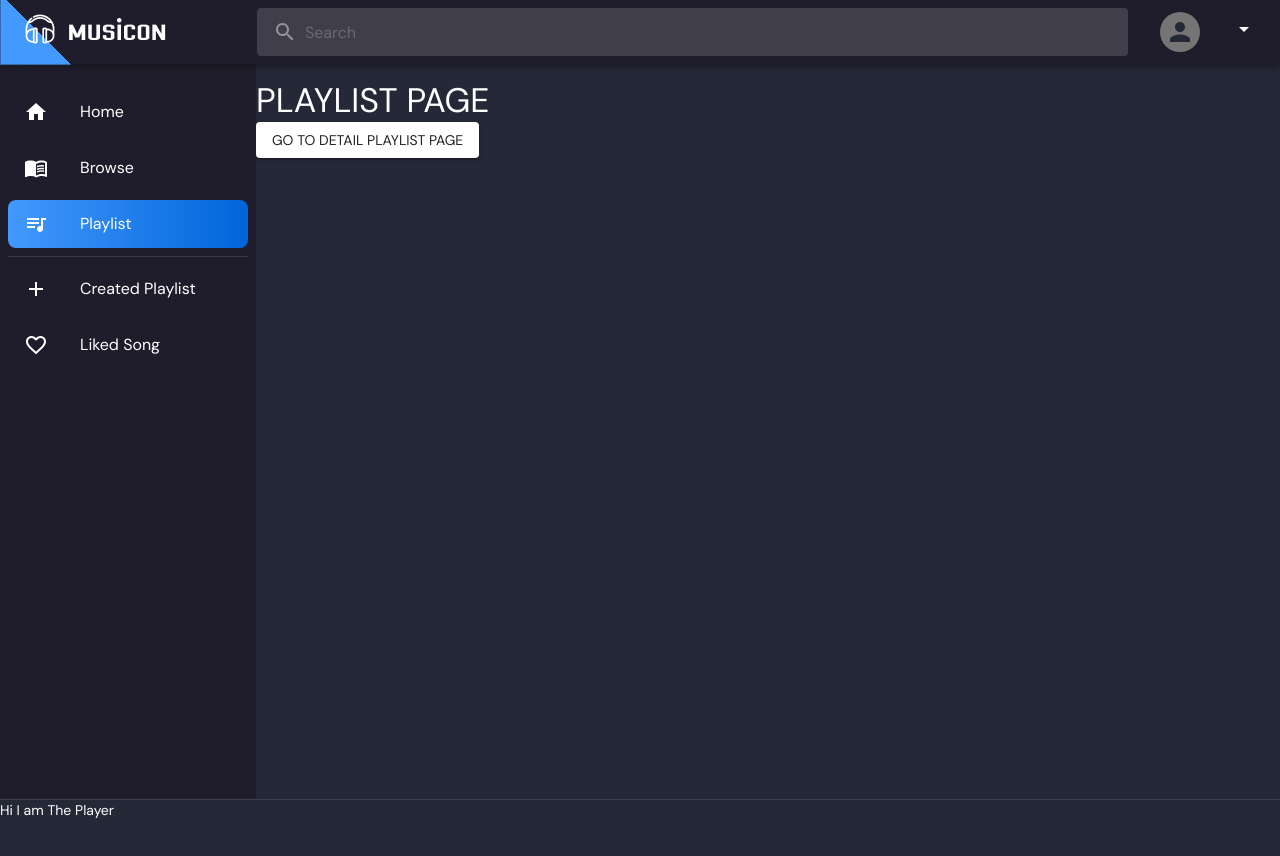
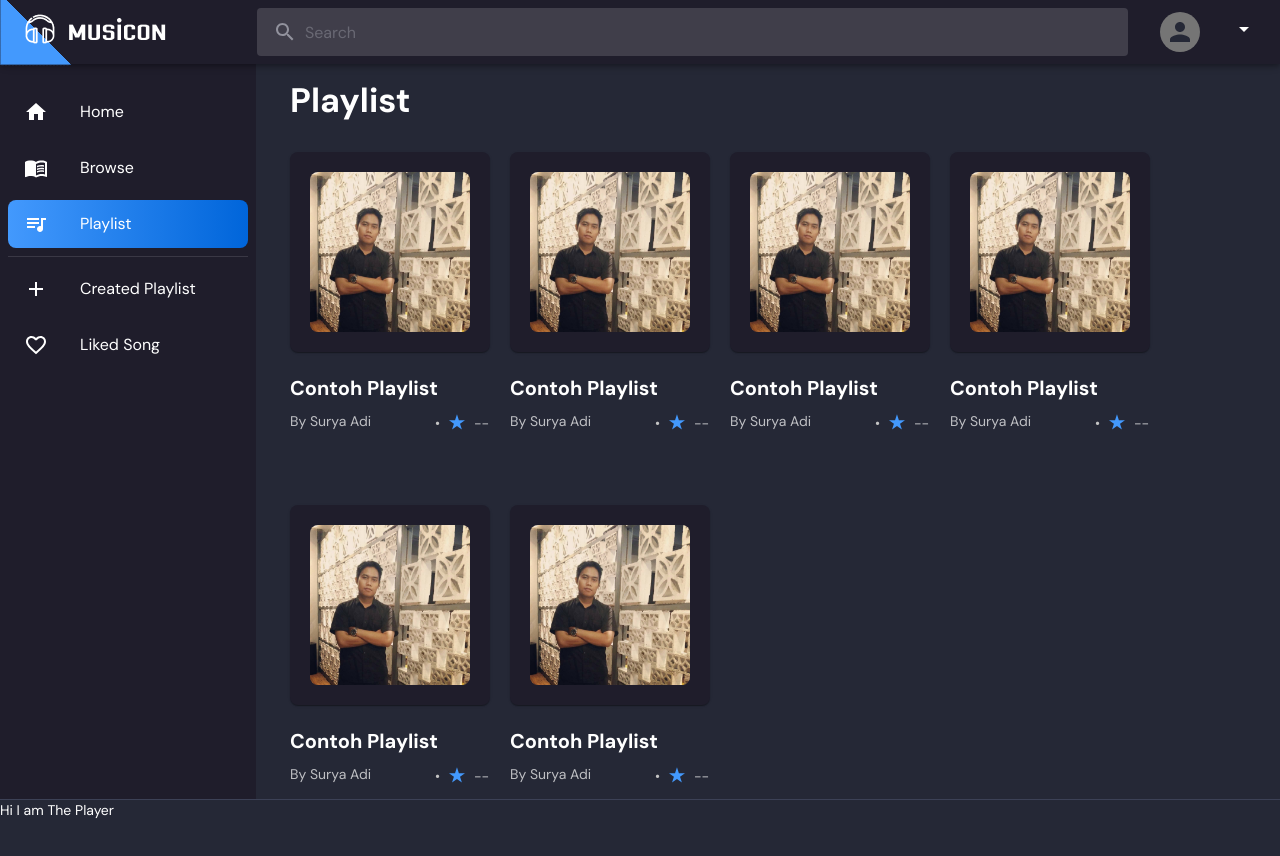
Before and after one commit to nickfreddy/Frontend-Musicon, a React (Create React App) app: page /user/playlist in a window 1280 px wide. Shown: the top 856 px of the page. Before the commit the page ends 800 px from the top, so only its background shows below. Built offline with nearby package versions, Linux system fonts and the light colour scheme.

Commit message:
playlist page design

```diff
--- a/src/pages/browsePage/browsePageComponent/BrowseAlbums.jsx
+++ b/src/pages/browsePage/browsePageComponent/BrowseAlbums.jsx
@@ -1,20 +1,20 @@
-import React, { useState, useEffect } from 'react'
-import { makeStyles, Typography } from '@material-ui/core'
-import { musiconAPI } from '../../../redux/Api/setupAPI'
+import React, { useState, useEffect } from "react";
+import { makeStyles, Typography } from "@material-ui/core";
+import { musiconAPI } from "../../../redux/Api/setupAPI";
+import ArtistCard from "../../../components/artistCard/ArtistCard";
 
-const useStyles = makeStyles(theme => ({
+const useStyles = makeStyles((theme) => ({
   root: {
-    width: '70vh',
-    height: '30em',
-    background: 'gray'
-  }
-}))
+    marginTop: theme.spacing(2),
+    marginBottom: theme.spacing(3),
+  },
+}));
 
 const BrowseAlbums = ({ pattern }) => {
   const [result, setResult] = useState({
     data: [],
     error: false,
-    errorMessage: ''
+    errorMessage: "",
   });
   const [loading, setLoading] = useState(false);
   const classes = useStyles();
@@ -23,64 +23,71 @@ const BrowseAlbums = ({ pattern }) => {
     setResult({
       data: [],
       error: false,
-      errorMessage: ''
+      errorMessage: "",
     });
-    setLoading(false)
-  }
+    setLoading(false);
+  };
 
   const getSongByTitle = async (pattern) => {
     try {
       setLoading(true);
-      const token = localStorage.getItem('token');
-      const response = await musiconAPI.get(`/albums/search?page=1&limit=10&title=${pattern}`, {
-        headers: {
-          "Authorization": token
+      const token = localStorage.getItem("token");
+      const response = await musiconAPI.get(
+        `/albums/search?page=1&limit=10&title=${pattern}`,
+        {
+          headers: {
+            Authorization: token,
+          },
         }
-      });
+      );
       if (response.data.album) {
-        setResult(state => ({
+        setResult((state) => ({
           ...state,
           data: [...response.data.album],
           error: false,
-          errorMessage: ''
+          errorMessage: "",
         }));
         setLoading(false);
       } else {
-        console.log('ERROR SETTING DATA TO STATE')
+        console.log("ERROR SETTING DATA TO STATE");
         setResult({
           data: [],
           error: false,
-          errorMessage: ''
-        })
-        setLoading(false)
+          errorMessage: "",
+        });
+        setLoading(false);
       }
-
     } catch (err) {
-      console.log('ERROR GET SONG BY TITLE ON BROWSE SONG, DETAILS: ', err.response)
-      setResult(state => ({
+      console.log(
+        "ERROR GET SONG BY TITLE ON BROWSE SONG, DETAILS: ",
+        err.response
+      );
+      setResult((state) => ({
         ...state,
         data: null,
         error: true,
-        errorMessage: err.response.data.errors[0]
-      }))
-      setLoading(false)
+        errorMessage: err.response.data.errors[0],
+      }));
+      setLoading(false);
     }
-  }
+  };
   useEffect(() => {
     const fetchData = setTimeout(
       () => getSongByTitle(pattern), // sebenarnya dia getsong by tagName
       1200
-    )
+    );
     return () => {
       clearTimeout(fetchData);
       resetAllState();
-    }
-  }, [pattern])
+    };
+  }, [pattern]);
   return (
     <div className={classes.root}>
-      <Typography>{pattern}</Typography>
+      <ArtistCard className={classes.card}>
+        <Typography>{pattern}</Typography>
+      </ArtistCard>
     </div>
-  )
-}
+  );
+};
 
-export default BrowseAlbums
+export default BrowseAlbums;
--- a/src/pages/browsePage/browsePageComponent/BrowseArtists.jsx
+++ b/src/pages/browsePage/browsePageComponent/BrowseArtists.jsx
@@ -1,20 +1,19 @@
-import React, { useState, useEffect } from 'react'
-import { makeStyles, Typography } from '@material-ui/core'
-import { musiconAPI } from '../../../redux/Api/setupAPI'
+import React, { useState, useEffect } from "react";
+import { makeStyles, Typography } from "@material-ui/core";
+import { musiconAPI } from "../../../redux/Api/setupAPI";
 
-const useStyles = makeStyles(theme => ({
+const useStyles = makeStyles((theme) => ({
   root: {
-    width: '70vh',
-    height: '30em',
-    background: 'gray'
-  }
-}))
+    marginTop: theme.spacing(2),
+    marginBottom: theme.spacing(3),
+  },
+}));
 
 const BrowseArtists = ({ pattern }) => {
   const [result, setResult] = useState({
     data: [],
     error: false,
-    errorMessage: ''
+    errorMessage: "",
   });
   const [loading, setLoading] = useState(false);
   const classes = useStyles();
@@ -23,64 +22,69 @@ const BrowseArtists = ({ pattern }) => {
     setResult({
       data: [],
       error: false,
-      errorMessage: ''
+      errorMessage: "",
     });
-    setLoading(false)
-  }
+    setLoading(false);
+  };
 
   const getSongByTitle = async (pattern) => {
     try {
       setLoading(true);
-      const token = localStorage.getItem('token');
-      const response = await musiconAPI.get(`/artists/search?name=${pattern}&limit=10`, {
-        headers: {
-          "Authorization": token
+      const token = localStorage.getItem("token");
+      const response = await musiconAPI.get(
+        `/artists/search?name=${pattern}&limit=10`,
+        {
+          headers: {
+            Authorization: token,
+          },
         }
-      });
+      );
       if (response.data.artist) {
-        setResult(state => ({
+        setResult((state) => ({
           ...state,
           data: [...response.data.artist],
           error: false,
-          errorMessage: ''
+          errorMessage: "",
         }));
         setLoading(false);
       } else {
-        console.log('ERROR SETTING DATA TO STATE')
+        console.log("ERROR SETTING DATA TO STATE");
         setResult({
           data: [],
           error: false,
-          errorMessage: ''
-        })
-        setLoading(false)
+          errorMessage: "",
+        });
+        setLoading(false);
       }
-
     } catch (err) {
-      console.log('ERROR GET SONG BY TITLE ON BROWSE SONG, DETAILS: ', err.response)
-      setResult(state => ({
+      console.log(
+        "ERROR GET SONG BY TITLE ON BROWSE SONG, DETAILS: ",
+        err.response
+      );
+      setResult((state) => ({
         ...state,
         data: null,
         error: true,
-        errorMessage: err.response.data.errors[0]
-      }))
-      setLoading(false)
+        errorMessage: err.response.data.errors[0],
+      }));
+      setLoading(false);
     }
-  }
+  };
   useEffect(() => {
     const fetchData = setTimeout(
       () => getSongByTitle(pattern), // sebenarnya dia getsong by tagName
       1200
-    )
+    );
     return () => {
       clearTimeout(fetchData);
       resetAllState();
-    }
-  }, [pattern])
+    };
+  }, [pattern]);
   return (
     <div className={classes.root}>
       <Typography>{pattern}</Typography>
     </div>
-  )
-}
+  );
+};
 
-export default BrowseArtists
+export default BrowseArtists;
--- a/src/pages/browsePage/browsePageComponent/BrowseSongs.jsx
+++ b/src/pages/browsePage/browsePageComponent/BrowseSongs.jsx
@@ -1,20 +1,19 @@
-import React, { useState, useEffect } from 'react'
-import { makeStyles, Typography } from '@material-ui/core'
-import { musiconAPI } from '../../../redux/Api/setupAPI'
+import React, { useState, useEffect } from "react";
+import { makeStyles, Typography } from "@material-ui/core";
+import { musiconAPI } from "../../../redux/Api/setupAPI";
 
-const useStyles = makeStyles(theme => ({
+const useStyles = makeStyles((theme) => ({
   root: {
-    width: '70vh',
-    height: '30em',
-    background: 'gray'
-  }
-}))
+    marginTop: theme.spacing(2),
+    marginBottom: theme.spacing(3),
+  },
+}));
 
 const BrowseSongs = ({ pattern }) => {
   const [result, setResult] = useState({
     data: [],
     error: false,
-    errorMessage: ''
+    errorMessage: "",
   });
   const [loading, setLoading] = useState(false);
   const classes = useStyles();
@@ -23,64 +22,69 @@ const BrowseSongs = ({ pattern }) => {
     setResult({
       data: [],
       error: false,
-      errorMessage: ''
+      errorMessage: "",
     });
-    setLoading(false)
-  }
+    setLoading(false);
+  };
 
   const getSongByTitle = async (pattern) => {
     try {
       setLoading(true);
-      const token = localStorage.getItem('token');
-      const response = await musiconAPI.get(`/songs/search?title=${pattern}&limit=10`, {
-        headers: {
-          "Authorization": token
+      const token = localStorage.getItem("token");
+      const response = await musiconAPI.get(
+        `/songs/search?title=${pattern}&limit=10`,
+        {
+          headers: {
+            Authorization: token,
+          },
         }
-      });
+      );
       if (response.data.songs) {
-        setResult(state => ({
+        setResult((state) => ({
           ...state,
           data: [...response.data.songs],
           error: false,
-          errorMessage: ''
+          errorMessage: "",
         }));
         setLoading(false);
       } else {
-        console.log('ERROR SETTING DATA TO STATE')
+        console.log("ERROR SETTING DATA TO STATE");
         setResult({
           data: [],
           error: false,
-          errorMessage: ''
-        })
-        setLoading(false)
+          errorMessage: "",
+        });
+        setLoading(false);
       }
-
     } catch (err) {
-      console.log('ERROR GET SONG BY TITLE ON BROWSE SONG, DETAILS: ', err.response)
-      setResult(state => ({
+      console.log(
+        "ERROR GET SONG BY TITLE ON BROWSE SONG, DETAILS: ",
+        err.response
+      );
+      setResult((state) => ({
         ...state,
         data: null,
         error: true,
-        errorMessage: err.response.data.errors[0]
-      }))
-      setLoading(false)
+        errorMessage: err.response.data.errors[0],
+      }));
+      setLoading(false);
     }
-  }
+  };
   useEffect(() => {
     const fetchData = setTimeout(
       () => getSongByTitle(pattern), // sebenarnya dia getsong by tagName
       1200
-    )
+    );
     return () => {
       clearTimeout(fetchData);
       resetAllState();
-    }
-  }, [pattern])
+    };
+  }, [pattern]);
   return (
     <div className={classes.root}>
       <Typography>{pattern}</Typography>
     </div>
-  )
-}
+  );
+};
 
-export default BrowseSongs
+export default BrowseSongs;
--- /dev/null
+++ b/src/pages/playListPage/PlaylistCard.jsx
@@ -0,0 +1,127 @@
+import React from "react";
+import { useHistory, useRouteMatch } from "react-router";
+import {
+  Card,
+  CardActionArea,
+  CardMedia,
+  Typography,
+  makeStyles,
+} from "@material-ui/core";
+import StarRateIcon from "@material-ui/icons/StarRate";
+
+const useStyles = makeStyles((theme) => ({
+  cardwrapper: {
+    margin: [[10, 10, 60, 10]],
+  },
+  card: {
+    background: "#1F1D2B",
+    borderRadius: "8px",
+    maxWidth: 200,
+    height: 200,
+  },
+  media: {
+    margin: 20,
+    borderRadius: "8px",
+    width: 160,
+    height: 160,
+  },
+  actionarea: {
+    borderRadius: "8px",
+    width: 200,
+  },
+  title: {
+    width: 200,
+  },
+  bullet: {
+    marginLeft: 5,
+    color: "#C4C4C4",
+  },
+  textbox: {
+    marginTop: 20,
+    width: 200,
+  },
+  titletext: {
+    fontWeight: "bold",
+    whiteSpace: "nowrap",
+    overflow: "hidden",
+    textOverflow: "ellipsis",
+  },
+  description: {
+    display: "flex",
+  },
+  usertext: {
+    width: "70%",
+    whiteSpace: "nowrap",
+    overflow: "hidden",
+    textOverflow: "ellipsis",
+  },
+  rating: {
+    display: "flex",
+    alignItems: "center",
+  },
+  ratingstar: {
+    color: "#4399FD",
+    marginLeft: 5,
+    marginRight: 5,
+  },
+}));
+
+const PlaylistCard = ({
+  playlistImage,
+  playlistMaker,
+  playlistTitle,
+  playlistUrl,
+  ratingValue,
+}) => {
+  const classes = useStyles();
+  const history = useHistory();
+  const { url } = useRouteMatch();
+  const bull = <span className={classes.bullet}>•</span>;
+  return (
+    // <Card className={`${classes.root} ${className}`}>
+    //   <CardContent className={classes.cardContent}>
+    //     <Avatar className={classes.artistAvatar} alt="artistAvatar" src={artistImage}/>
+    //     <Typography variant="h6">{artistName}</Typography>
+    //   </CardContent>
+    // </Card>
+
+    <div className={`${classes.cardwrapper}`}>
+      <Card className={classes.card}>
+        <CardActionArea
+          className={classes.actionarea}
+          onClick={() => history.push(`${url}/${playlistUrl}`)}
+        >
+          <CardMedia
+            className={classes.media}
+            image={playlistImage}
+            title={playlistTitle}
+          />
+        </CardActionArea>
+      </Card>
+      <div className={classes.textbox}>
+        <Typography gutterBottom variant="h6" className={classes.titletext}>
+          {playlistTitle}
+        </Typography>
+        <div className={classes.description}>
+          <Typography
+            variant="body2"
+            color="textSecondary"
+            component="p"
+            className={classes.usertext}
+          >
+            By {playlistMaker}
+          </Typography>
+          <div className={classes.rating}>
+            {bull}
+            <StarRateIcon className={classes.ratingstar} />
+            <Typography variant="body2" color="textSecondary">
+              {ratingValue}
+            </Typography>
+          </div>
+        </div>
+      </div>
+    </div>
+  );
+};
+
+export default PlaylistCard;
--- /dev/null
+++ b/src/pages/playListPage/PlaylistItems.jsx
@@ -0,0 +1,35 @@
+import React from "react";
+import { makeStyles } from "@material-ui/core";
+import PlaylistCard from "./PlaylistCard";
+import SamplePlaylistImage from "../../assets/img/facebookProfile.jpg";
+
+const useStyles = makeStyles((theme) => ({
+  root: {
+    display: "flex",
+    flexWrap: "wrap",
+    [theme.breakpoints.down("sm")]: {
+      justifyContent: "space-evenly",
+    },
+    [theme.breakpoints.up("md")]: {
+      justifyContent: "left",
+    },
+  },
+}));
+
+const dummyData = [1, 2, 3, 4, 5, 6];
+
+const renderPlaylistCard = dummyData.map((data, index) => (
+  <PlaylistCard
+    key={index}
+    playlistImage={SamplePlaylistImage}
+    playlistMaker="Surya Adi"
+    playlistTitle="Contoh Playlist"
+    playlistUrl="123"
+    ratingValue="--"
+  />
+));
+
+export default function PlaylistItems() {
+  const classes = useStyles();
+  return <div className={classes.root}>{renderPlaylistCard}</div>;
+}
--- a/src/pages/playListPage/PlaylistPage.jsx
+++ b/src/pages/playListPage/PlaylistPage.jsx
@@ -1,17 +1,40 @@
-import { Button, Typography } from '@material-ui/core'
-import React from 'react';
-import { useHistory, useParams, useRouteMatch } from 'react-router';
+import { Button, Typography, Container, Grid } from "@material-ui/core";
+import React from "react";
+import { makeStyles } from "@material-ui/core/styles";
+import { useHistory, useParams, useRouteMatch } from "react-router";
+import PlaylistItems from "./PlaylistItems";
 
 const PlaylistPage = () => {
   const params = useParams();
-  const history = useHistory();
-  const {url} = useRouteMatch()
+  // const history = useHistory();
+  // const { url } = useRouteMatch();
   return (
-    <div>
-      <Typography variant="h4">PLAYLIST PAGE {params.topicId}</Typography>
-      <Button variant="contained" color="primary" onClick={() => history.push(`${url}/12344`)}>Go to Detail Playlist Page</Button>
-    </div>
-  )
-}
+    <Container>
+      <Typography
+        variant="h4"
+        style={{ fontWeight: "bolder", marginLeft: 10, marginBottom: 20 }}
+      >
+        Playlist {params.topicId}
+      </Typography>
+      <PlaylistItems />
 
-export default PlaylistPage
+      {/* <Button
+        variant="contained"
+        color="primary"
+        onClick={() => history.push(`${url}/12344`)}
+        style={{ marginRight: "2rem" }}
+      >
+        Go to Detail Playlist Page
+      </Button>
+      <Button
+        variant="contained"
+        color="primary"
+        onClick={() => history.push(`${url}/12345`)}
+      >
+        Go to Detail Playlist Page
+      </Button> */}
+    </Container>
+  );
+};
+
+export default PlaylistPage;
```
Also changed, not shown: src/pages/browsePage/BrowsePage.jsx (+28 -16 lines), src/pages/playListPage/DetailPlaylist.jsx (+7 -7 lines), 1 other file (tests, documents, lock files or other folders).
